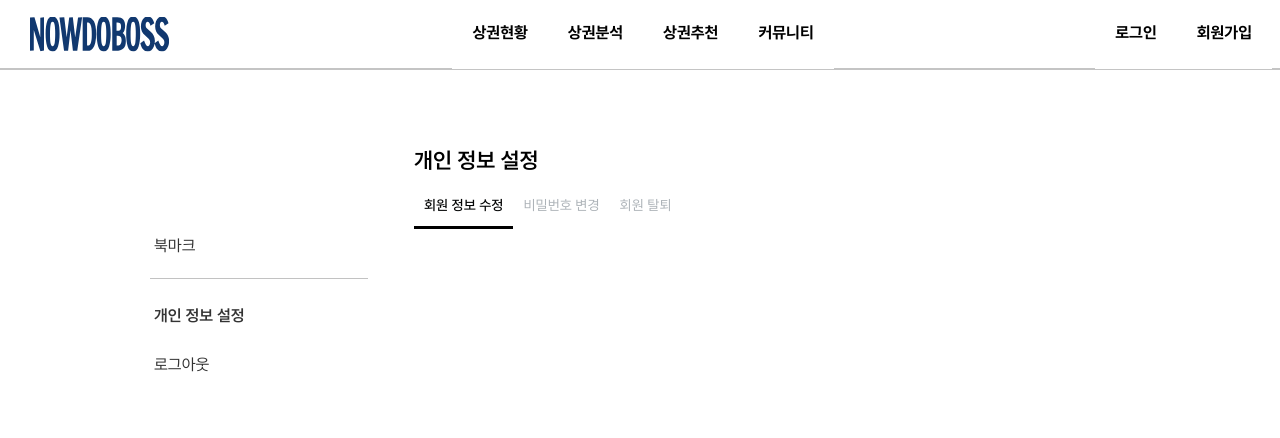
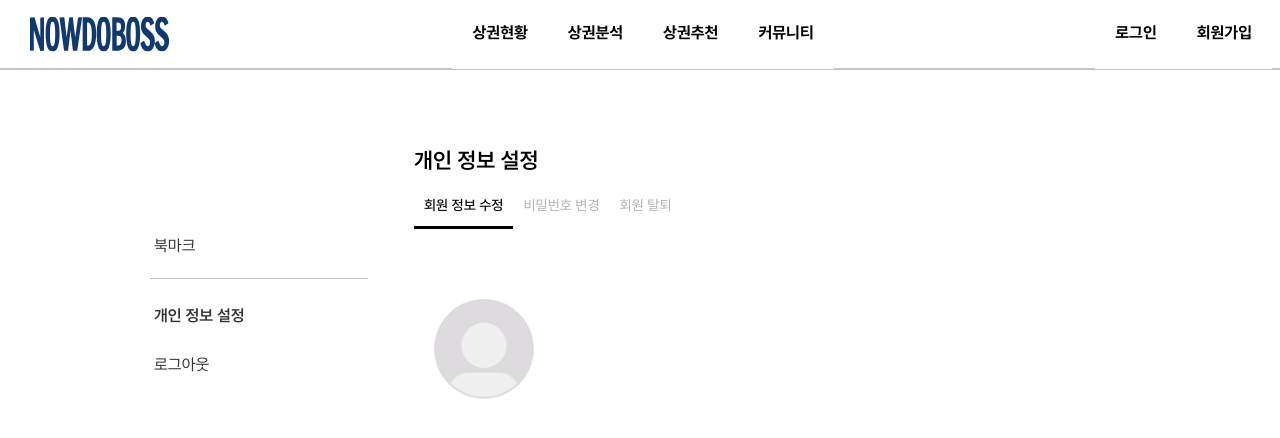
Before and after one commit to shindonggeun/NowDoBoss, a React (Vite) app in the folder FrontEnd/: page /profile/settings/edit in a window 1280 px wide. Shown: the top 438 px of the page. Built offline with nearby package versions, Linux system fonts and the light colour scheme; no server answers.

Commit message:
[FE] feat: 프로필 이미지 변경 로직 추가 및 style 적용
Former-commit-id: 8563afeafb90d110b41c88c26797d4b1f6d4986a

```diff
--- a/FrontEnd/src/containers/profile/EditProfileContainer.tsx
+++ b/FrontEnd/src/containers/profile/EditProfileContainer.tsx
@@ -1,5 +1,66 @@
+import React, { useRef, useState } from 'react'
+import userStore from '@src/stores/userStore'
+import { UploadProfileImage } from '@src/api/profileApi'
+import * as e from '@src/containers/profile/EditProfileContainerStyle'
+
 const EditProfileContainer = () => {
-  return <></>
+  const memberInfo = userStore(state => state.memberInfo)
+  const [profileImage, setProfileImage] = useState(
+    memberInfo.profileImage || '/images/profile.png',
+  )
+  const fileInputRef = useRef<HTMLInputElement | null>(null)
+
+  const handleProfileImageChange = async (
+    event: React.ChangeEvent<HTMLInputElement>,
+  ) => {
+    const file = event.target.files?.[0]
+
+    if (file) {
+      const formData = new FormData()
+      formData.append('file', file)
+      formData.append('fileName', file.name)
+
+      try {
+        const response = await UploadProfileImage(formData)
+        // 업로드된 이미지 URL로 상태 업데이트
+        setProfileImage(response.dataBody)
+        // 여기서 프로필 수정하는 데이터에 업로드된 이미지 URL 추가
+        // 예를 들어, 프로필 업데이트 함수 호출 등
+      } catch (error) {
+        console.error('프로필 이미지 업로드 실패:', error)
+      }
+    }
+  }
+
+  const handleSubmit = (event: React.FormEvent<HTMLFormElement>) => {
+    event.preventDefault()
+    console.log(profileImage)
+    // 여기서 프로필 수정 API 호출 가능
+    alert('프로필이 업데이트되었습니다!')
+  }
+
+  const handleClickImage = () => {
+    fileInputRef.current?.click()
+  }
+
+  return (
+    <div>
+      <e.Form onSubmit={handleSubmit}>
+        <div style={{ padding: '20px', textAlign: 'center' }}>
+          <input
+            type="file"
+            ref={fileInputRef}
+            onChange={handleProfileImageChange}
+            style={{ display: 'none' }}
+          />
+          <e.ProfileImageContainer
+            onClick={handleClickImage}
+            image={profileImage}
+          />
+        </div>
+      </e.Form>
+    </div>
+  )
 }
 
 export default EditProfileContainer
--- /dev/null
+++ b/FrontEnd/src/containers/profile/EditProfileContainerStyle.tsx
@@ -0,0 +1,33 @@
+import styled from 'styled-components'
+
+interface ProfileImageContainerStylePropsType {
+  image: string
+}
+
+export const Form = styled.form`
+  width: 100%;
+  max-width: 650px;
+  display: flex;
+  flex-direction: column;
+  gap: 20px;
+  justify-content: center;
+
+  @media (max-width: 425px) {
+    gap: 10px;
+  }
+`
+
+export const ProfileImageContainer = styled.div<ProfileImageContainerStylePropsType>`
+  width: 100px;
+  height: 100px;
+  border-radius: 100%;
+  overflow: hidden;
+  cursor: pointer;
+  background-image: url(${props => props.image});
+  background-size: cover;
+  background-position: center;
+  display: flex;
+  justify-content: center;
+  align-items: center;
+  background-color: #f0f0f0;
+`
```
